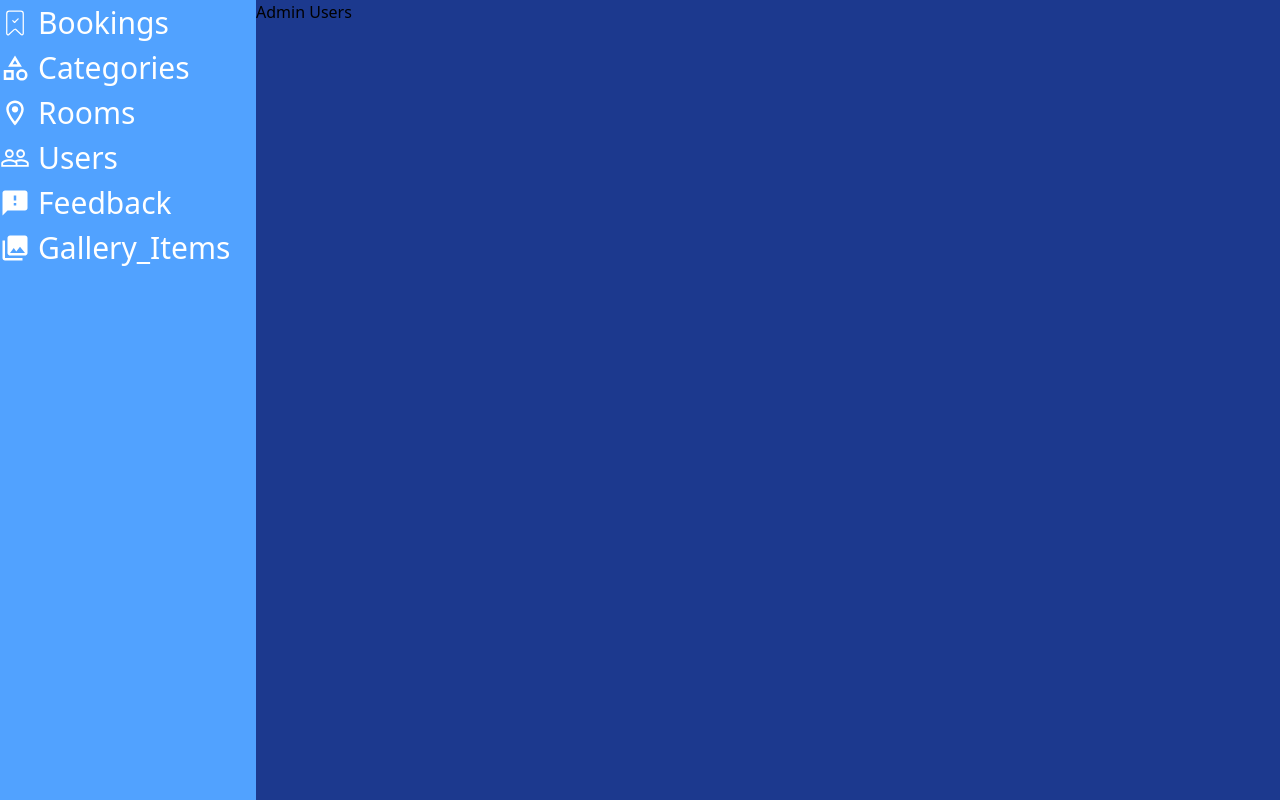
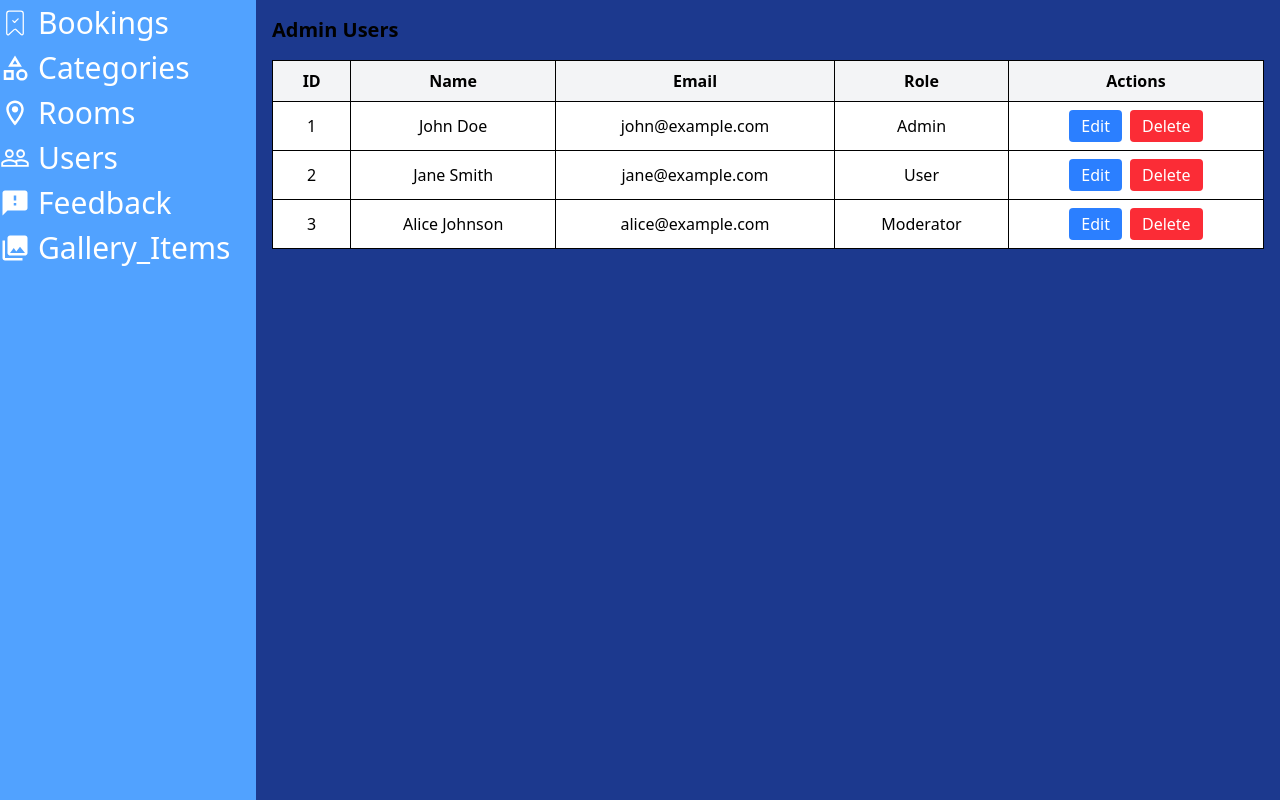
Before and after one commit to thilini-nisansala/Hotel-Management-frontend, a React (Vite) app: page /admin/users in a window 1280 px wide. Built offline with nearby package versions, Linux system fonts and the light colour scheme.

Commit message:
create.jsx

```diff
--- a/src/pages/admin/users/users.jsx
+++ b/src/pages/admin/users/users.jsx
@@ -1,7 +1,44 @@
-export default function AdminUsers(){
-    return(
-        <div className="w-full">
-            Admin Users
+
+
+export default function AdminUsers() {
+    const users = [
+        { id: 1, name: "John Doe", email: "john@example.com", role: "Admin" },
+        { id: 2, name: "Jane Smith", email: "jane@example.com", role: "User" },
+        { id: 3, name: "Alice Johnson", email: "alice@example.com", role: "Moderator" }
+    ];
+
+    return (
+        <div className="w-full p-4">
+            <h1 className="text-xl font-bold mb-4">Admin Users</h1>
+            {users.length === 0 ? (
+                <p>No users available</p>
+            ) : (
+                <table className="min-w-full bg-white border border-gray-200">
+                    <thead>
+                        <tr className="bg-gray-100">
+                            <th className="border px-4 py-2">ID</th>
+                            <th className="border px-4 py-2">Name</th>
+                            <th className="border px-4 py-2">Email</th>
+                            <th className="border px-4 py-2">Role</th>
+                            <th className="border px-4 py-2">Actions</th>
+                        </tr>
+                    </thead>
+                    <tbody>
+                        {users.map((user) => (
+                            <tr key={user.id} className="text-center">
+                                <td className="border px-4 py-2">{user.id}</td>
+                                <td className="border px-4 py-2">{user.name}</td>
+                                <td className="border px-4 py-2">{user.email}</td>
+                                <td className="border px-4 py-2">{user.role}</td>
+                                <td className="border px-4 py-2">
+                                    <button className="bg-blue-500 text-white px-3 py-1 rounded mr-2">Edit</button>
+                                    <button className="bg-red-500 text-white px-3 py-1 rounded">Delete</button>
+                                </td>
+                            </tr>
+                        ))}
+                    </tbody>
+                </table>
+            )}
         </div>
-    )
+    );
 }
```
